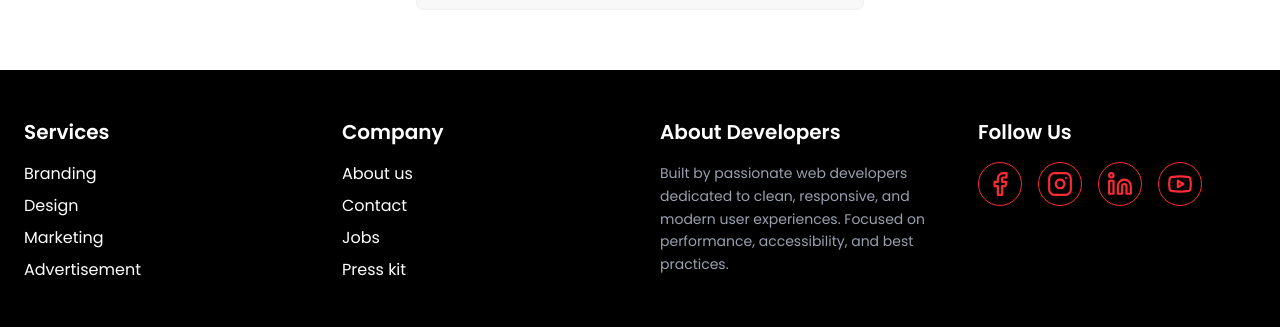
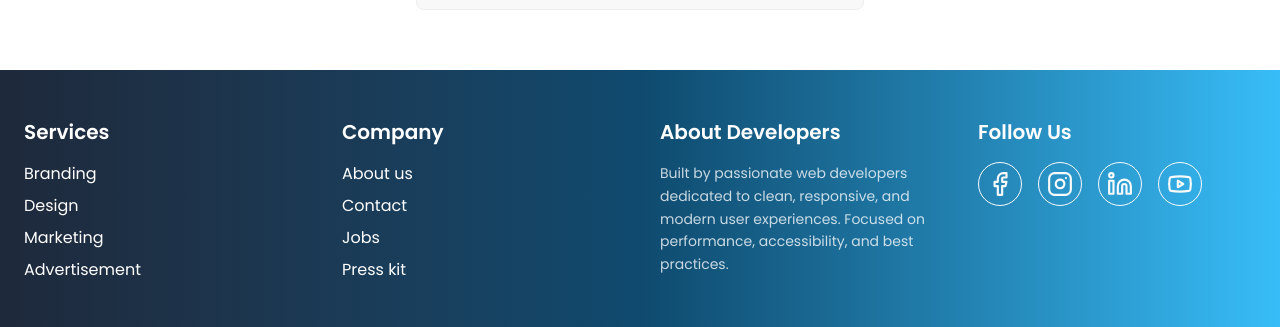
Before and after one commit to abulhasan7bd/blog-post-app, a React (Vite) app: page /register in a window 1280 px wide. Shown: the part 566-893 px from the top of the page. Built offline with nearby package versions, Linux system fonts and the light colour scheme; no server answers.

Commit message:
footer-color-add

```diff
--- a/src/components/Footer.jsx
+++ b/src/components/Footer.jsx
@@ -4,15 +4,15 @@ import { Link } from "react-router-dom";
 
 const Footer = () => {
   return (
-    <footer className="bg-black text-white px-6 py-12 grid grid-cols-1 sm:grid-cols-2 md:grid-cols-4 gap-10">
+<footer className="bg-gradient-to-r from-[#1E293B] via-[#0F4A6E] to-[#38BDF8] text-white px-6 py-12 grid grid-cols-1 sm:grid-cols-2 md:grid-cols-4 gap-10">
   {/* Services */}
   <div>
     <h6 className="text-xl font-semibold mb-4">Services</h6>
     <ul className="space-y-2">
-          <li><a href="#" className="hover:text-red-400 transition">Branding</a></li>
-          <li><a href="#" className="hover:text-red-400 transition">Design</a></li>
-          <li><a href="#" className="hover:text-red-400 transition">Marketing</a></li>
-          <li><a href="#" className="hover:text-red-400 transition">Advertisement</a></li>
+      <li><a href="#" className="hover:text-[#F8FAFC] transition">Branding</a></li>
+      <li><a href="#" className="hover:text-[#F8FAFC] transition">Design</a></li>
+      <li><a href="#" className="hover:text-[#F8FAFC] transition">Marketing</a></li>
+      <li><a href="#" className="hover:text-[#F8FAFC] transition">Advertisement</a></li>
     </ul>
   </div>
 
@@ -20,17 +20,17 @@ const Footer = () => {
   <div>
     <h6 className="text-xl font-semibold mb-4">Company</h6>
     <ul className="space-y-2">
-          <li><a href="#" className="hover:text-red-400 transition">About us</a></li>
-          <li><a href="#" className="hover:text-red-400 transition">Contact</a></li>
-          <li><a href="#" className="hover:text-red-400 transition">Jobs</a></li>
-          <li><a href="#" className="hover:text-red-400 transition">Press kit</a></li>
+      <li><a href="#" className="hover:text-[#F8FAFC] transition">About us</a></li>
+      <li><a href="#" className="hover:text-[#F8FAFC] transition">Contact</a></li>
+      <li><a href="#" className="hover:text-[#F8FAFC] transition">Jobs</a></li>
+      <li><a href="#" className="hover:text-[#F8FAFC] transition">Press kit</a></li>
     </ul>
   </div>
 
   {/* About Developers */}
   <div>
     <h6 className="text-xl font-semibold mb-4">About Developers</h6>
-        <p className="text-gray-400 text-sm leading-relaxed">
+    <p className="text-[#F8FAFC]/80 text-sm leading-relaxed">
       Built by passionate web developers dedicated to clean, responsive,
       and modern user experiences. Focused on performance, accessibility,
       and best practices.
@@ -43,31 +43,33 @@ const Footer = () => {
     <div className="flex space-x-4">
       <Link
         to="https://www.facebook.com/AbulHasanFB"
-            className="border border-red-500 bg-black rounded-full p-2 hover:bg-white transition duration-300"
+        className="border border-[#F8FAFC] rounded-full p-2 hover:bg-[#F8FAFC] transition duration-300"
       >
-            <Facebook className="text-red-500 hover:text-black" size={26} />
+        <Facebook className="text-[#F8FAFC] hover:text-[#1E293B]" size={26} />
       </Link>
       <Link
         to="https://www.instagram.com/"
-            className="border border-red-500 bg-black rounded-full p-2 hover:bg-white transition duration-300"
+        className="border border-[#F8FAFC] rounded-full p-2 hover:bg-[#F8FAFC] transition duration-300"
       >
-            <Instagram className="text-red-500 hover:text-black" size={26} />
+        <Instagram className="text-[#F8FAFC] hover:text-[#1E293B]" size={26} />
       </Link>
       <Link
         to="https://www.linkedin.com/"
-            className="border border-red-500 bg-black rounded-full p-2 hover:bg-white transition duration-300"
+        className="border border-[#F8FAFC] rounded-full p-2 hover:bg-[#F8FAFC] transition duration-300"
       >
-            <Linkedin className="text-red-500 hover:text-black" size={26} />
+        <Linkedin className="text-[#F8FAFC] hover:text-[#1E293B]" size={26} />
       </Link>
       <Link
         to="https://www.youtube.com/"
-            className="border border-red-500 bg-black rounded-full p-2 hover:bg-white transition duration-300"
+        className="border border-[#F8FAFC] rounded-full p-2 hover:bg-[#F8FAFC] transition duration-300"
       >
-            <Youtube className="text-red-500 hover:text-black" size={26} />
+        <Youtube className="text-[#F8FAFC] hover:text-[#1E293B]" size={26} />
       </Link>
     </div>
   </div>
 </footer>
+
+
   );
 };
 
--- a/src/components/extraSection/CommunitySpotlight.jsx
+++ b/src/components/extraSection/CommunitySpotlight.jsx
@@ -31,9 +31,11 @@ const spotlight = [
 
 const CommunitySpotlight = () => {
   return (
-    <section className="bg-white py-16 px-4 md:px-8">
+   <section className="bg-gray-50 py-16 px-4 md:px-8">
   <div className="max-w-6xl mx-auto text-center">
-        <h2 className="text-3xl font-bold mb-4">👥 Community Spotlight</h2>
+    <h2 className="text-3xl font-bold mb-4 text-blue-900">
+      👥 Community Spotlight
+    </h2>
     <p className="text-gray-600 mb-12">
       Meet some of our amazing readers and contributors who are shaping the
       dev world with us.
@@ -46,28 +48,30 @@ const CommunitySpotlight = () => {
           whileInView={{ opacity: 1 }}
           viewport={{ once: false, amount: 0.6 }}
           transition={{ duration: 0.8, ease: "easeInOut" }}
-              className="bg-gray-50 rounded-2xl p-6 shadow-sm hover:shadow-md transition text-left"
+          className="bg-white rounded-2xl p-6 shadow-sm hover:shadow-lg transition text-left border border-gray-100"
         >
           <div className="flex items-center gap-4 mb-4">
             <img
               src={user.avatar}
               alt={user.name}
-                  className="w-14 h-14 rounded-full object-cover"
+              className="w-14 h-14 rounded-full object-cover ring-2 ring-orange-500"
             />
             <div>
-                  <h3 className="font-semibold text-lg">{user.name}</h3>
+              <h3 className="font-semibold text-lg text-blue-900">
+                {user.name}
+              </h3>
               <p className="text-sm text-gray-500">{user.role}</p>
             </div>
           </div>
           <blockquote className="text-gray-700 italic relative pl-6">
-                <MessageSquareQuote className="absolute left-0 top-1 text-blue-500 w-5 h-5" />
+            <MessageSquareQuote className="absolute left-0 top-1 text-orange-500 w-5 h-5" />
             {user.comment}
           </blockquote>
           <a
             href={user.github}
             target="_blank"
             rel="noopener noreferrer"
-                className="inline-flex items-center mt-4 text-sm text-blue-600 hover:underline"
+            className="inline-flex items-center mt-4 text-sm text-orange-600 hover:text-orange-700 hover:underline"
           >
             <Github className="w-4 h-4 mr-1" /> GitHub Profile
           </a>
@@ -76,6 +80,7 @@ const CommunitySpotlight = () => {
     </div>
   </div>
 </section>
+
   );
 };
 
```
Lines whose indentation alone changed are shown as unchanged.
